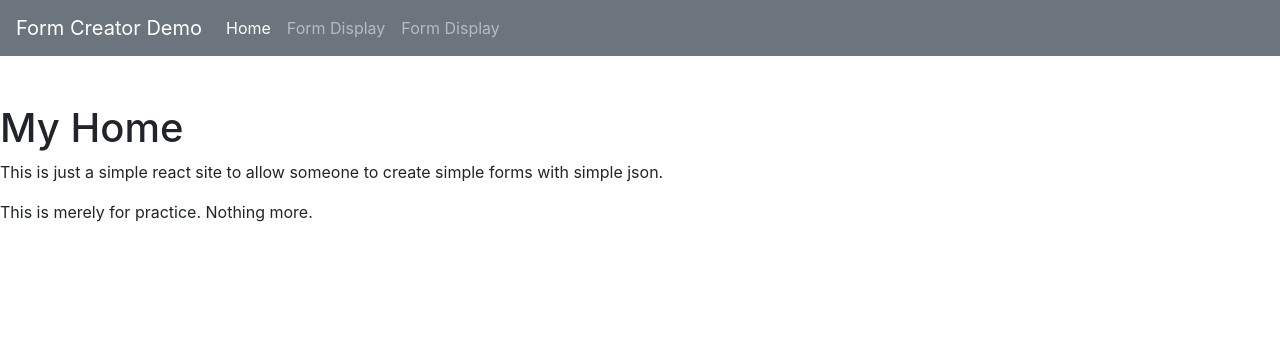
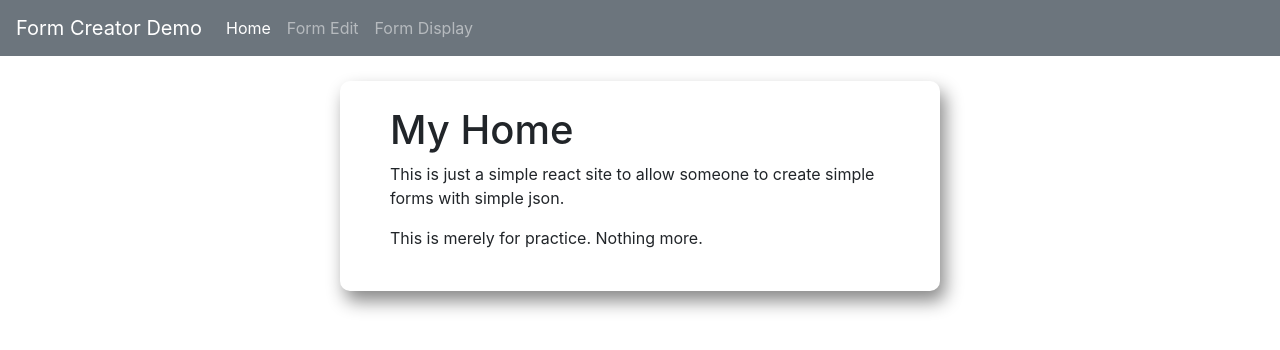
Before and after one commit to jsprute/react-form-creator, a React (Create React App) app: page /#/ in a window 1280 px wide. Shown: the top 350 px of the page. Built offline with nearby package versions, Linux system fonts and the light colour scheme.

Commit message:
form is easier on the eyes

```diff
--- a/src/App.css
+++ b/src/App.css
@@ -1,5 +1,5 @@
 .App {
-  text-align: left;
+  margin: 0 auto;
 }
 
 .App-logo {
@@ -36,3 +36,19 @@
     transform: rotate(360deg);
   }
 }
+
+.main-window {
+  width: 100%;
+  min-height: 100%;
+  align-content: center;
+  padding: 25px;
+}
+
+.main-page {
+  width: 600px;
+  min-height: 100%;
+  margin: 0 auto;
+  padding: 25px 50px;
+  box-shadow: 5px 10px 18px #888888;
+  border-radius: 10px;
+}
--- a/src/App.tsx
+++ b/src/App.tsx
@@ -22,7 +22,7 @@ function App() {
                     <Link className = "nav-link active" to='/'>Home<span className = "sr-only">(current)</span></Link>
                   </li>
                   <li className = "nav-item">
-                    <Link className = "nav-link" to='/formlist'>Form Display</Link>
+                    <Link className = "nav-link" to='/formlist'>Form Edit</Link>
                   </li>
                   <li className = "nav-item">
                     <Link className = "nav-link" to='/formdisplay'>Form Display</Link>
@@ -30,13 +30,15 @@ function App() {
                </ul>
             </div>
          </nav>
-         <br/>
-         <br/>
-        <Switch>
+         <div className="main-window">
+         <div className="main-page">
+        <Switch >
           <Route exact path='/' component={Home}/>
           <Route path='/formlist' component={FormList}/>
           <Route path='/formdisplay' component={FormDisplay}/>
         </Switch>
+        </div>
+        </div>
       </HashRouter>
     </div>
   );
--- a/src/components/controls/jsgroup.tsx
+++ b/src/components/controls/jsgroup.tsx
@@ -21,16 +21,16 @@ export const JSGroup = (props: Props) => {
     let indx: number  = 0;
     for (let item of props.item.items) {
       switch(item.type) {
-        case "single-text": formItems.push(<Controls.JSTextBox handleChange={props.handleChange} index={props.index + '-' + (indx).toString()} key={(indx).toString()} item={item} ></Controls.JSTextBox>); break;
-        case "checkbox": formItems.push(<Controls.JSCheckBox handleChange={props.handleChange} index={props.index + '-' + (indx).toString()} key={(indx).toString()} item={item} ></Controls.JSCheckBox>); break;
-        case "group": formItems.push(<Controls.JSGroup handleChange={props.handleChange} index={props.index + '-' + (indx).toString()} key={(indx).toString()} item={item} ></Controls.JSGroup>); break;
+        case "single-text": formItems.push(<div><Controls.JSTextBox handleChange={props.handleChange} index={props.index + '-' + (indx).toString()} key={(indx).toString()} item={item} ></Controls.JSTextBox><h1/></div>); break;
+        case "checkbox": formItems.push(<div><Controls.JSCheckBox handleChange={props.handleChange} index={props.index + '-' + (indx).toString()} key={(indx).toString()} item={item} ></Controls.JSCheckBox><h1/></div>); break;
+        case "group": formItems.push(<div><Controls.JSGroup handleChange={props.handleChange} index={props.index + '-' + (indx).toString()} key={(indx).toString()} item={item} ></Controls.JSGroup><h1/></div>); break;
       }
       indx += 1;
     }
 
     return (
     <div>
-        <div>{props.item.label}</div>
+        <div><h3>{props.item.label}</h3></div>
        {formItems}
     </div>
     );
--- a/src/components/controls/jstextbox.tsx
+++ b/src/components/controls/jstextbox.tsx
@@ -27,7 +27,7 @@ export const JSTextBox = (props: Props) => {
             {props.item.label}
         <TextField
             type="text"
-            placeholder={props.item.label}
+            //placeholder={props.item.label}
             value={value}
             onChange={handleChange}
         />
--- a/src/components/jsform.tsx
+++ b/src/components/jsform.tsx
@@ -66,9 +66,9 @@ export const JSForm = (props: Props) => {
     let indx: number  = 0;
     for (let item of props.items) {
       switch(item.type) {
-        case "single-text": formItems.push(<Controls.JSTextBox handleChange={handleChange} index={(indx).toString()} key={(indx).toString()} item={item} ></Controls.JSTextBox>); break;
-        case "checkbox": formItems.push(<Controls.JSCheckBox handleChange={handleChange} index={(indx).toString()} key={(indx).toString()} item={item} ></Controls.JSCheckBox>); break;
-        case "group": formItems.push(<Controls.JSGroup handleChange={handleChange} index={(indx).toString()} key={(indx).toString()} item={item} ></Controls.JSGroup>); break;
+        case "single-text": formItems.push(<div><Controls.JSTextBox handleChange={handleChange} index={(indx).toString()} key={(indx).toString()} item={item} ></Controls.JSTextBox><hr/></div>); break;
+        case "checkbox": formItems.push(<div><Controls.JSCheckBox handleChange={handleChange} index={(indx).toString()} key={(indx).toString()} item={item} ></Controls.JSCheckBox><hr/></div>); break;
+        case "group": formItems.push(<div><Controls.JSGroup handleChange={handleChange} index={(indx).toString()} key={(indx).toString()} item={item} ></Controls.JSGroup><hr/></div>); break;
       }
       indx += 1;
     }
```
